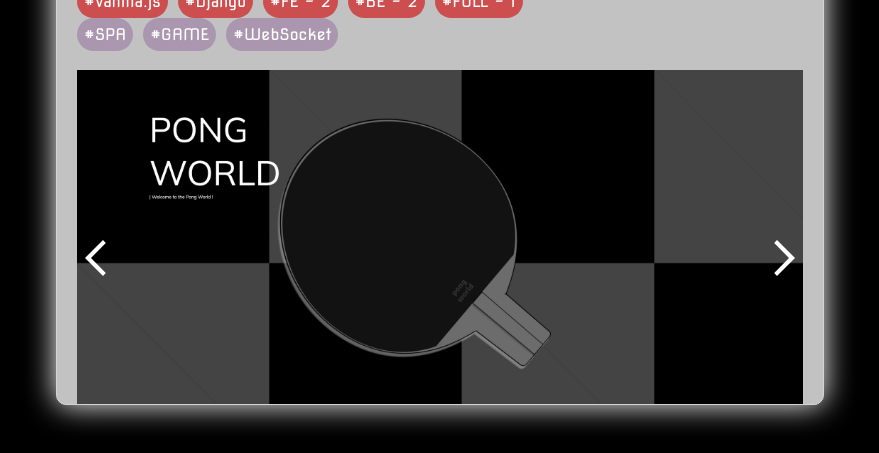
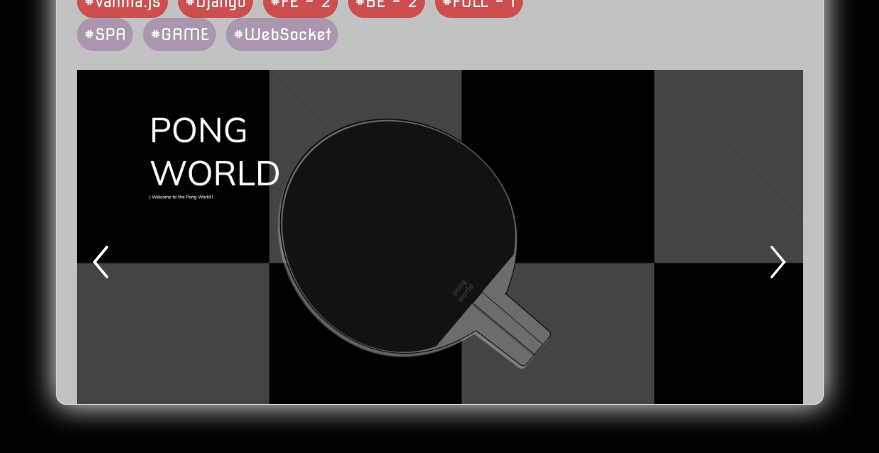
Before and after one commit to heeeete/portfolio, a Next.js app: page / in a window 1280 px wide. Shown: the part 3438-3891 px from the top of the page, without its empty margins (200-1079 px from the left). Built offline with nearby package versions, Linux system fonts and the light colour scheme.

Commit message:
Feat : arrow svg 수정, arrow size 커스텀, dot color 수정, dot hover color 추가

```diff
--- a/components/ImageSlider.tsx
+++ b/components/ImageSlider.tsx
@@ -7,12 +7,18 @@ interface Image {
 
 interface ImageSlider {
 	images: Image[];
+	showArrows?: boolean;
+	showDots?: boolean;
+	enableDrag?: boolean;
+	enableLoop?: boolean;
 	width?: number | null;
 	height?: number | null;
 	objectFit?: "fill" | "contain" | "cover" | "none" | "scale-down";
 	dotColor?: string;
+	dotHoverColor?: string;
 	dotBorderColor?: string;
 	arrowColor?: string;
+	arrowSize?: number;
 	borderRadius?: number;
 	autoSlider?: number;
 	duration?: number;
@@ -20,12 +26,18 @@ interface ImageSlider {
 
 const ImageSlider = ({
 	images,
+	showArrows = true,
+	showDots = true,
+	enableDrag = true,
+	enableLoop = true,
 	width = null,
 	height = null,
 	objectFit = "fill",
 	dotColor = "white",
-	dotBorderColor = "white",
+	dotHoverColor = "grey",
+	dotBorderColor = "grey",
 	arrowColor = "white",
+	arrowSize = 50,
 	borderRadius = 0,
 	autoSlider = 0,
 	duration = 300,
@@ -41,10 +53,12 @@ const ImageSlider = ({
 		borderRadius: borderRadius,
 	};
 	const sliderContainerRef = useRef<HTMLDivElement>(null);
-	const loopedImages = [images[images.length - 1], ...images, images[0]];
+	const loopedImages = enableLoop
+		? [images[images.length - 1], ...images, images[0]]
+		: images;
 	const [imgWidth, setImgWidth] = useState<number>(0);
 	const [offset, setOffset] = useState<number>(0);
-	const [idx, setIdx] = useState<number>(1);
+	const [idx, setIdx] = useState<number>(enableLoop ? 1 : 0);
 	const [transitionEnabled, setTransitionEnabled] = useState(true);
 	const totalChildren: number = loopedImages.length;
 	const isMoving = useRef<boolean>(false);
@@ -76,7 +90,7 @@ const ImageSlider = ({
 				const { width } = e.contentRect;
 				setImgWidth(width);
 				setOffset(-idx * width);
-				setIdx(1);
+				setIdx(enableLoop ? 1 : 0);
 			}
 		});
 
@@ -90,6 +104,8 @@ const ImageSlider = ({
 	}, []);
 
 	useEffect(() => {
+		if (!enableDrag) return;
+
 		const $imgInnerContainer = document.querySelector(
 			".img-inner-container"
 		) as HTMLElement;
@@ -145,6 +161,7 @@ const ImageSlider = ({
 	}, [imgWidth, idx]);
 
 	const handleTransitionEnd = () => {
+		if (enableLoop) {
 			if (idx === 0) {
 				setTransitionEnabled(false);
 				setIdx(images.length);
@@ -153,6 +170,7 @@ const ImageSlider = ({
 				setTransitionEnabled(false);
 				setIdx(1);
 				setOffset(1 * -imgWidth);
+			}
 		}
 	};
 
@@ -164,10 +182,14 @@ const ImageSlider = ({
 	const navigate = (direction: number) => {
 		if (!isMoving.current) {
 			let newIdx = idx + direction;
+			if (enableLoop) {
 				if (newIdx >= totalChildren) {
 					newIdx = 1;
 				} else if (newIdx <= -1) {
 					newIdx = totalChildren - 2;
+				}
+			} else {
+				newIdx = Math.max(0, Math.min(totalChildren - 1, newIdx));
 			}
 			isMoving.current = true;
 			setIdx(newIdx);
@@ -179,10 +201,13 @@ const ImageSlider = ({
 	};
 
 	const RenderIndicators = () => {
-		return Array.from({ length: totalChildren - 2 }, (_, _idx) => {
-			let indicatorIdx = _idx + 1;
+		return Array.from(
+			{ length: enableLoop ? totalChildren - 2 : totalChildren },
+			(_, _idx) => {
+				let indicatorIdx = enableLoop ? _idx + 1 : _idx;
 				let backgroundColor;
 
+				if (enableLoop) {
 					if (idx === totalChildren - 1 && indicatorIdx === 1) {
 						backgroundColor = dotColor;
 					} else if (idx === 0 && indicatorIdx === totalChildren - 2) {
@@ -191,6 +216,10 @@ const ImageSlider = ({
 						backgroundColor = dotColor;
 					} else {
 						backgroundColor = "";
+					}
+				} else {
+					if (idx === _idx) backgroundColor = dotColor;
+					else backgroundColor = "";
 				}
 
 				return (
@@ -203,22 +232,27 @@ const ImageSlider = ({
 							.indicator {
 								width: 13px;
 								height: 13px;
-							border: 0.75px solid ${dotBorderColor};
+								border: 1px solid ${dotBorderColor};
 								background-color: ${backgroundColor};
 								border-radius: 50%;
 								margin-inline: 2px;
-							transition: 1s;
 								cursor: pointer;
+
+								&:hover {
+									background-color: ${dotHoverColor};
+								}
 							}
 						`}</style>
 					</div>
 				);
-		});
+			}
+		);
 	};
 
 	return (
 		<div className="container">
 			<div className="slider-container">
+				{showArrows ? (
 					<button onClick={() => navigate(-1)} className="left">
 						<svg
 							xmlns="http://www.w3.org/2000/svg"
@@ -226,12 +260,17 @@ const ImageSlider = ({
 							height="1em"
 							viewBox="0 0 20 20"
 						>
-						<path
-							fill="currentColor"
-							d="m4 10l9 9l1.4-1.5L7 10l7.4-7.5L13 1z"
-						/>
+							<g fill="currentColor">
+								<path d="m12.384 15.68l-5-6l-.768.64l5 6z" />
+								<path d="m11.616 16.32l-5-6c-.427-.512.341-1.152.768-.64l5 6c.427.512-.341 1.152-.768.64" />
+								<path d="m11.616 3.68l-5 6l.768.64l5-6z" />
+								<path d="m12.384 4.32l-5 6c-.427.512-1.195-.128-.768-.64l5-6c.427-.512 1.195.128.768.64" />
+							</g>
 						</svg>
 					</button>
+				) : (
+					""
+				)}
 				<div className="slider-img-container" ref={sliderContainerRef}>
 					<div
 						className="img-inner-container"
@@ -252,18 +291,18 @@ const ImageSlider = ({
 									</div>
 								);
 							return (
-								<Image
+								<img
 									src={e.url}
 									alt="img-slider"
 									key={idx}
-									width={1}
-									height={1}
+									loading="lazy"
 									style={imgStyle}
 								/>
 							);
 						})}
 					</div>
 				</div>
+				{showArrows ? (
 					<button onClick={() => navigate(1)} className="right">
 						<svg
 							xmlns="http://www.w3.org/2000/svg"
@@ -271,16 +310,23 @@ const ImageSlider = ({
 							height="1em"
 							viewBox="0 0 20 20"
 						>
-						<path
-							fill="currentColor"
-							d="M7 1L5.6 2.5L13 10l-7.4 7.5L7 19l9-9z"
-						/>
+							<g fill="currentColor">
+								<path d="M7.116 4.32a.5.5 0 1 1 .768-.64l5 6a.5.5 0 0 1-.768.64z" />
+								<path d="M7.884 16.32a.5.5 0 0 1-.768-.64l5-6a.5.5 0 1 1 .768.64z" />
+							</g>
 						</svg>
 					</button>
+				) : (
+					""
+				)}
 			</div>
+			{showDots ? (
 				<div className="indicator-container">
 					<RenderIndicators />
 				</div>
+			) : (
+				""
+			)}
 			<style jsx>{`
 				.container {
 					display: flex;
@@ -317,10 +363,10 @@ const ImageSlider = ({
 					height: ${height ? height + "px" : ""};
 				}
 				button {
+					display: flex;
 					position: absolute;
-					border: none;
 					color: ${arrowColor};
-					font-size: 40px;
+					font-size: ${arrowSize}px;
 					cursor: pointer;
 					z-index: 1;
 
--- a/components/ProjectScreen.tsx
+++ b/components/ProjectScreen.tsx
@@ -4,23 +4,6 @@ import { useRouter } from "next/router";
 import React, { memo } from "react";
 import Image from "next/image";
 import ImageSlider from "./ImageSlider";
-
-function onRenderCallback(
-	id: any, // 방금 커밋된 Profiler 트리의 "id"
-	phase: any, // "mount" (트리가 방금 마운트가 된 경우) 혹은 "update"(트리가 리렌더링된 경우)
-	actualDuration: any, // 커밋된 업데이트를 렌더링하는데 걸린 시간
-	baseDuration: any, // 메모이제이션 없이 하위 트리 전체를 렌더링하는데 걸리는 예상시간
-	startTime: any, // React가 언제 해당 업데이트를 렌더링하기 시작했는지
-	commitTime: any, // React가 해당 업데이트를 언제 커밋했는지
-	interactions: any // 이 업데이트에 해당하는 상호작용들의 집합
-) {
-	// 렌더링 타이밍을 집합하거나 로그...
-	console.log(id);
-	console.log(phase);
-	console.log(actualDuration);
-	console.log(baseDuration);
-	console.log(interactions);
-}
 
 const PurpleText = ({ children }: { children: React.ReactNode }) => {
 	return (
@@ -94,7 +77,7 @@ const PongWorld = () => {
 				</div>
 			</div>
 			<br />
-			<ImageSlider images={images} duration={1000} />
+			<ImageSlider images={images} />
 			<br />
 			<p>
 				&nbsp;<PurpleText>PongWorld</PurpleText> 프로젝트는 외부 라이브러리 없이{" "}
--- a/src/styles/globals.css
+++ b/src/styles/globals.css
@@ -152,6 +152,9 @@ body {
 }
 .hash1 > *,
 .hash2 > * {
+	display: flex;
+	text-align: center;
+	align-items: center;
 	margin-right: 10px;
 	padding: 7px;
 	border-radius: 30px;
```
Lines whose indentation alone changed are shown as unchanged.
